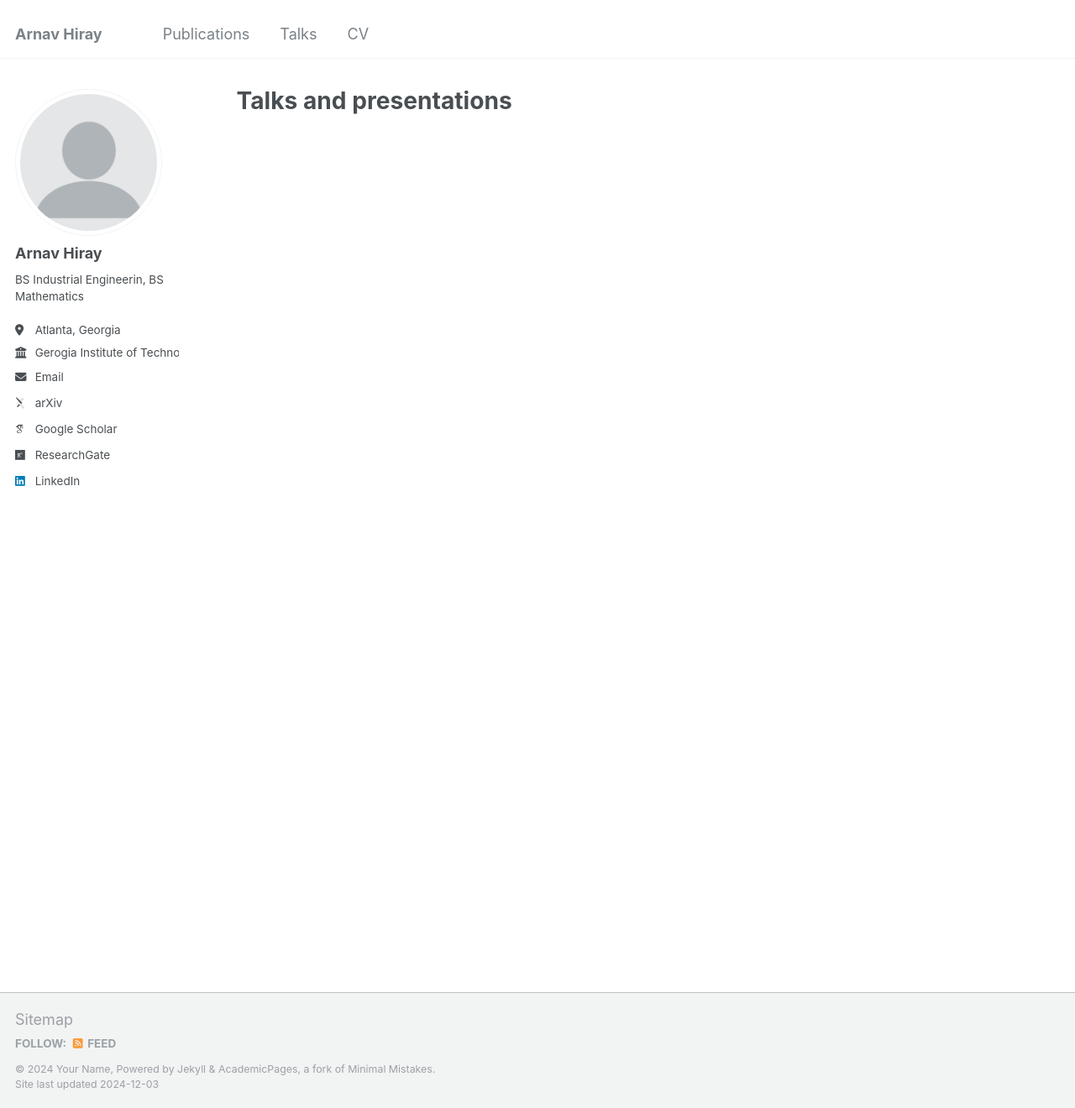
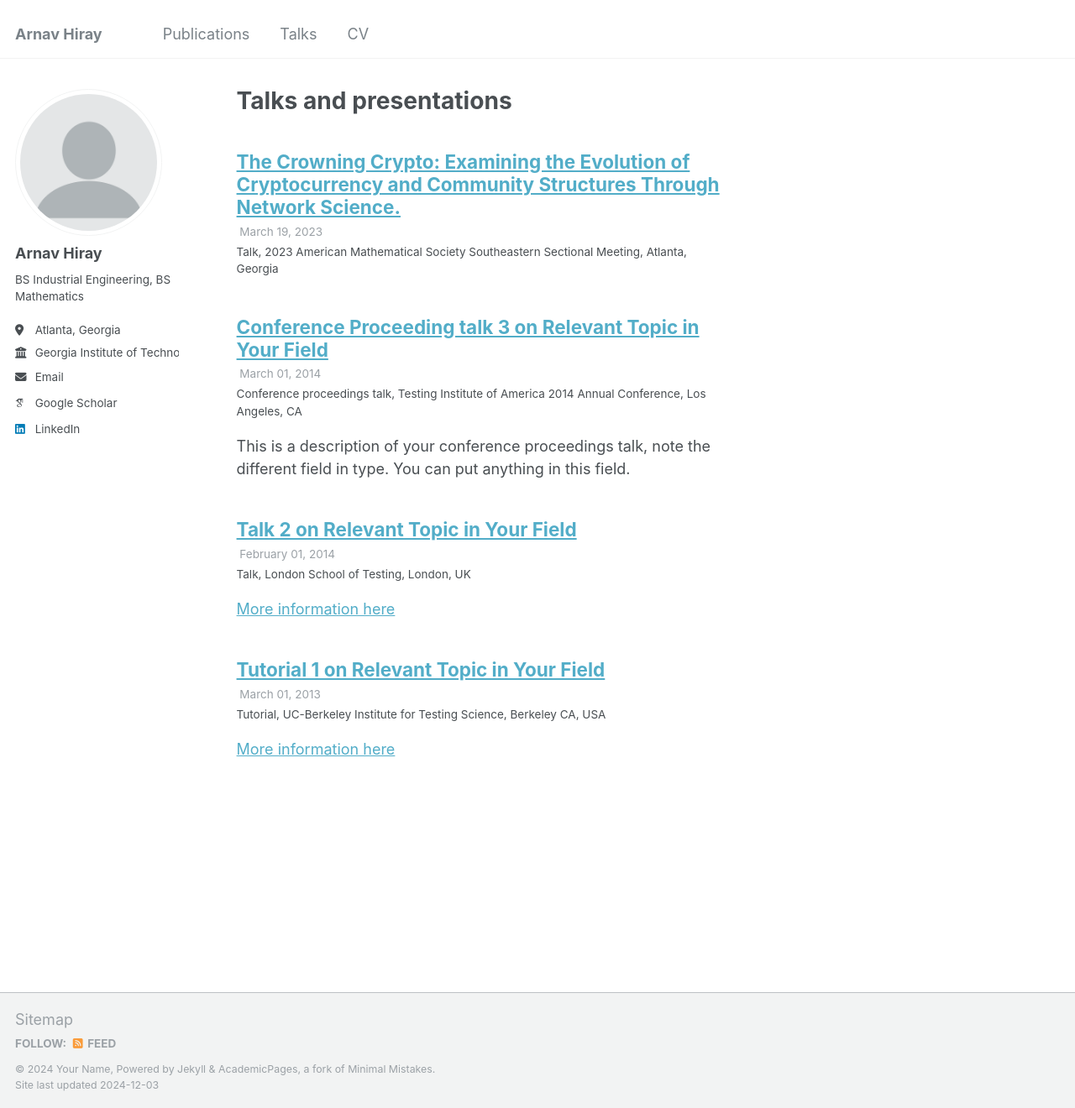
Before and after one commit to AHiray/AHiray.github.io, a Jekyll site: the page built from _pages/talks.html, in a window 1280 px wide and 1320 px high. Shown: the whole window at 84% size. Built offline with Jekyll 4.4.1, drawn with Linux system fonts in a browser that asks for light colours; some web fonts are replaced.

Commit message:
Update _config.yaml

```diff
--- a/_config.yml
+++ b/_config.yml
@@ -24,19 +24,19 @@
   avatar           : "profile.png"
   name             : "Arnav Hiray"
   pronouns         : # example: "she/her"
-  bio              : "BS Industrial Engineerin, BS Mathematics"
+  bio              : "BS Industrial Engineering, BS Mathematics"
   location         : "Atlanta, Georgia"
-  employer         : "Gerogia Institute of Technology"
+  employer         : "Georgia Institute of Technology"
   email            : "ahiray3@gatech.edu"
 
 
   # Academic websites
-  arxiv            : "https://arxiv.org/search/?searchtype=author&query=Arnav%20Hiray"
+  arxiv            : #"https://arxiv.org/search/?searchtype=author&query=Arnav%20Hiray"
   googlescholar    : "https://scholar.google.com/citations?user=T_q5ZoQAAAAJ&hl=en"
   orcid            : # URL
   semantic         : # URL
   pubmed           : # URL
-  researchgate     : "https://www.researchgate.net/scientific-contributions/Arnav-Hiray-2257580886"
+  researchgate     : #"https://www.researchgate.net/scientific-contributions/Arnav-Hiray-2257580886"
   scopus           : # URL
 
   # Repositories and software development
@@ -220,6 +220,9 @@
   mentors:
     output: true
     permalink: /:collection/:path/
+  talks:
+    ouput: true
+    permalink: /:collection/:path/
 
 
 # These settings control how pages and collections are included in the site
```
